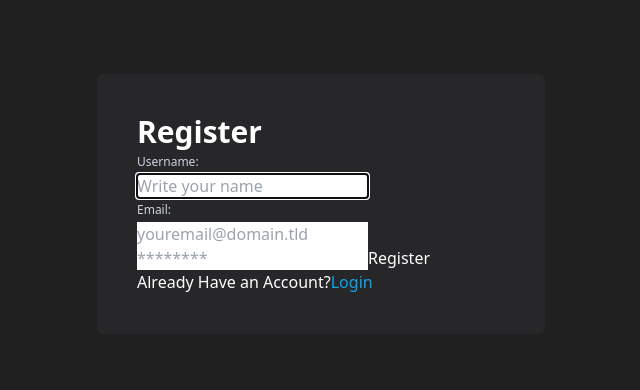
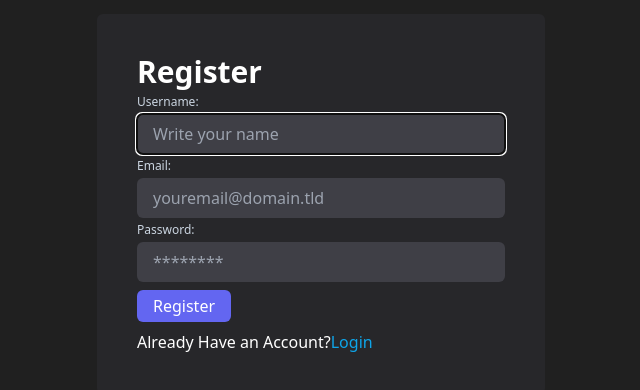
Before and after one commit to dmzdev7/task-mern-stack, a React (Vite) app in the folder client/: page /register in a window 1280 px wide. Shown: the part 146-536 px from the top of the page, without its empty margins (319-959 px from the left). Built offline with nearby package versions, Linux system fonts and the light colour scheme.

Commit message:
Added ui components for input & button

```diff
--- a/client/src/pages/RegisterPage.jsx
+++ b/client/src/pages/RegisterPage.jsx
@@ -4,6 +4,8 @@ import { useEffect } from 'react';
 import { Link, useNavigate } from 'react-router-dom';
 import { Card } from '../components/ui/Card';
 import { Label } from '../components/ui/Label';
+import { Input } from '../components/ui/Input';
+import { Button } from '../components/ui/Button';
 
 const RegisterPage = () => {
 	const { signup, errors: registerErrors, isAuthenticated } = useAuth();
@@ -37,7 +39,7 @@ const RegisterPage = () => {
 				<h1 className="text-3xl font-bold">Register</h1>
 				<form onSubmit={handleSubmit(onSubmit)}>
 					<Label htmlFor="username">Username:</Label>
-					<input
+					<Input
 						type="text"
 						name="username"
 						placeholder="Write your name"
@@ -49,14 +51,15 @@ const RegisterPage = () => {
 					)}
 
 					<Label htmlFor="email">Email:</Label>
-					<input
+					<Input
 						name="email"
 						placeholder="youremail@domain.tld"
 						{...register('email')}
 					/>
 					{errors.email && <p className="text-red-500">Email is required</p>}
 
-					<input
+					<Label htmlFor="password">Password:</Label>
+					<Input
 						type="password"
 						name="password"
 						placeholder="********"
@@ -66,7 +69,7 @@ const RegisterPage = () => {
 						<p className="text-red-500">Password is required</p>
 					)}
 
-					<button type="submit">Register</button>
+					<Button>Register</Button>
 
 					<p>
 						Already Have an Account?
```
